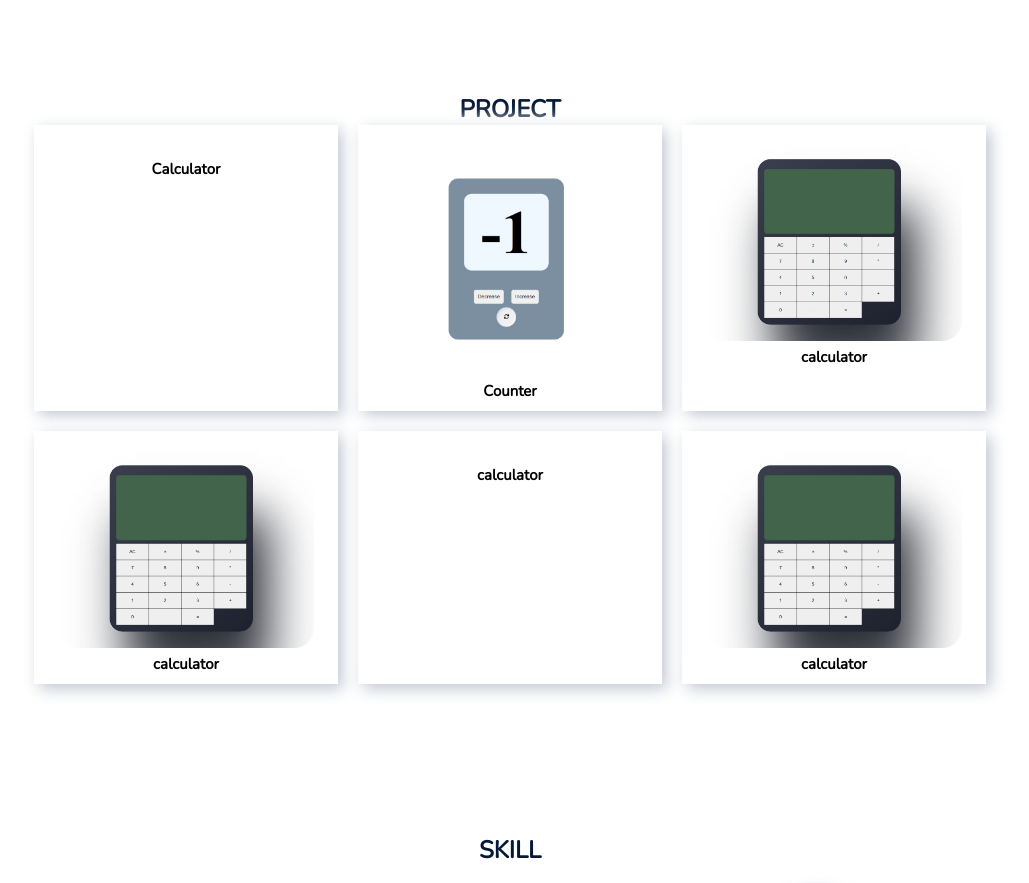
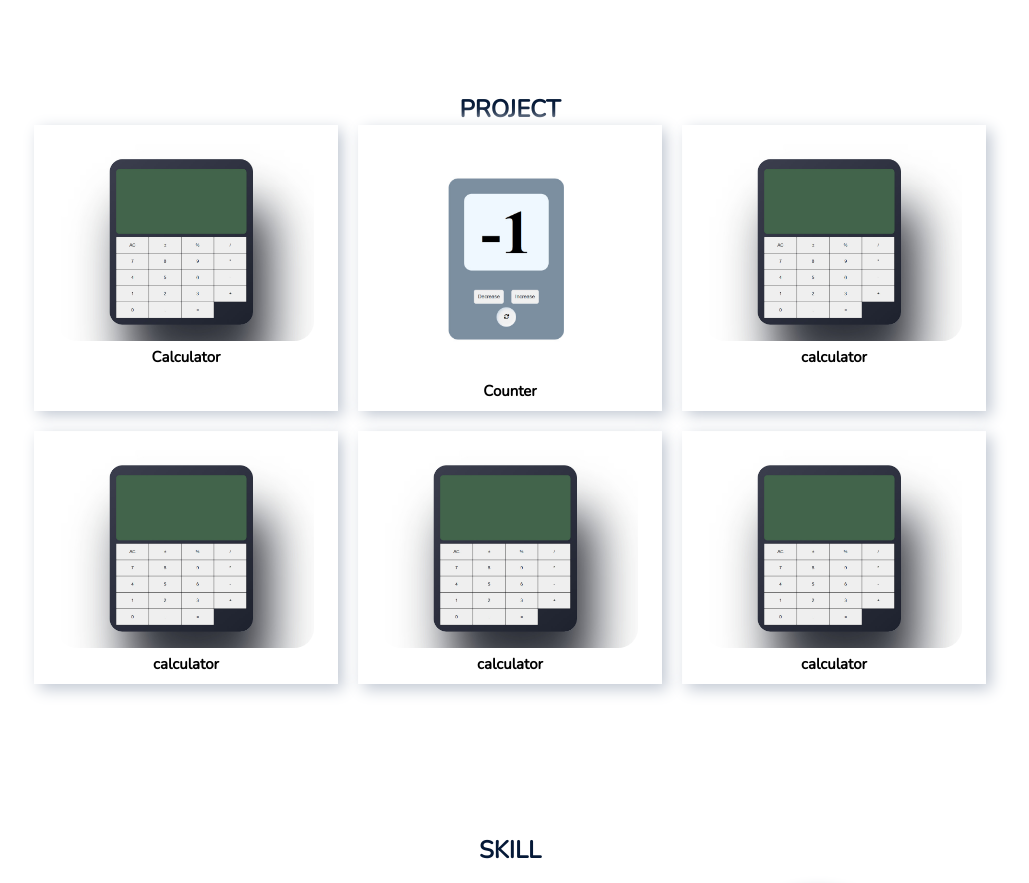
Before and after one commit to phucsbv/testwebbio, a plain HTML site: page index.html in a window 1280 px wide. Shown: the part 820-1703 px from the top of the page, without its empty margins (130-1159 px from the left). Drawn offline with nearby package versions, Linux system fonts and the light colour scheme; the site is published under a folder, as on GitHub Pages, so addresses that start at the root find nothing.

Commit message:
Update index.html

```diff
--- a/index.html
+++ b/index.html
@@ -55,7 +55,7 @@
         <div class="title">PROJECT</div>
         <div class="listproject">
           <div class="item">
-            <img src="/image/project1.jpg" alt="" />
+            <img src="image/project1.jpg" alt="" />
             <p>Calculator</p>
           </div>
 
@@ -75,7 +75,7 @@
           </div>
 
           <div class="item">
-            <img src="/image/project1.jpg" alt="" />
+            <img src="image/project1.jpg" alt="" />
             <p>calculator</p>
           </div>
 
```
